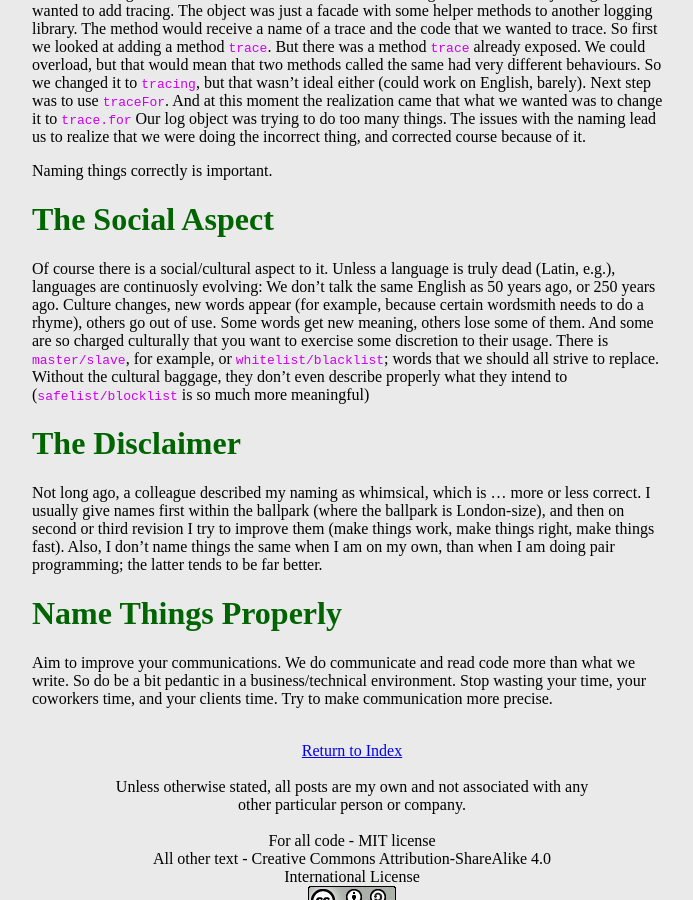
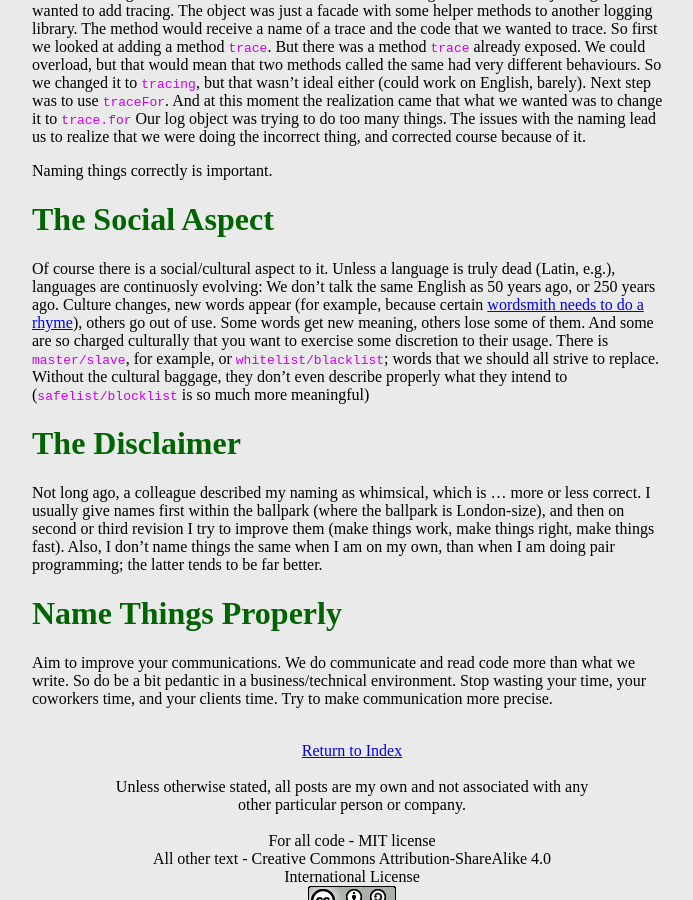
Before and after one commit to MiyamotoAkira/website, a Jekyll site: the page built from _posts/2020-01-21-names-do-matter.md, in a window 1280 px wide and 900 px high, scrolled down 1369 px. Shown: the whole window, without its empty margins (288-981 px from the left). Built offline with Jekyll 4.4.1, drawn with Linux system fonts in a browser that asks for light colours; part of the change alters nothing that is shown.

```diff
--- a/_posts/2020-01-21-names-do-matter.md
+++ b/_posts/2020-01-21-names-do-matter.md
@@ -1,6 +1,6 @@
 ---
 title: Names do matter
-date: 2020-01-19 05:00
+date: 2020-01-21 05:00
 excerpt: Which one should we use?
 tags:
 - Software Design
@@ -34,7 +34,7 @@ Naming things correctly is important.
 
 # The Social Aspect
 
-Of course there is a social/cultural aspect to it. Unless a language is truly dead (Latin, e.g.), languages are continuosly evolving: We don't talk the same English as 50 years ago, or 250 years ago. Culture changes, new words appear (for example, because certain wordsmith needs to do a rhyme), others go out of use. Some words get new meaning, others lose some of them. And some are so charged culturally that you want to exercise some discretion to their usage. There is `master/slave`, for example, or `whitelist/blacklist`; words that we should all strive to replace. Without the cultural baggage, they don't even describe properly what they intend to (`safelist/blocklist` is so much more meaningful)
+Of course there is a social/cultural aspect to it. Unless a language is truly dead (Latin, e.g.), languages are continuosly evolving: We don't talk the same English as 50 years ago, or 250 years ago. Culture changes, new words appear (for example, because certain [wordsmith needs to do a rhyme](https://www.litcharts.com/blog/shakespeare/words-shakespeare-invented/)), others go out of use. Some words get new meaning, others lose some of them. And some are so charged culturally that you want to exercise some discretion to their usage. There is `master/slave`, for example, or `whitelist/blacklist`; words that we should all strive to replace. Without the cultural baggage, they don't even describe properly what they intend to (`safelist/blocklist` is so much more meaningful)
 
 # The Disclaimer
 
```
